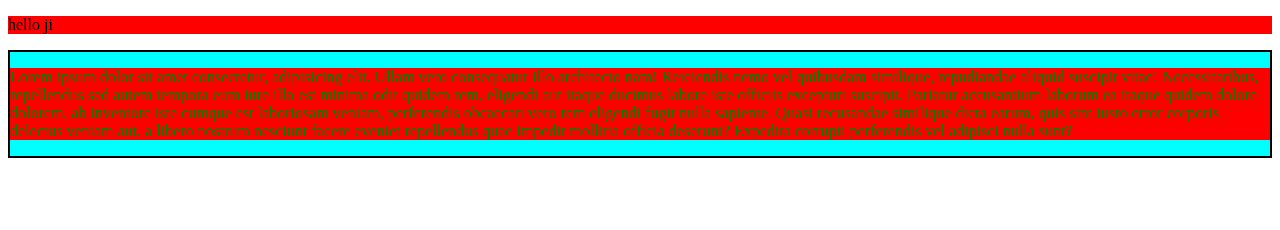
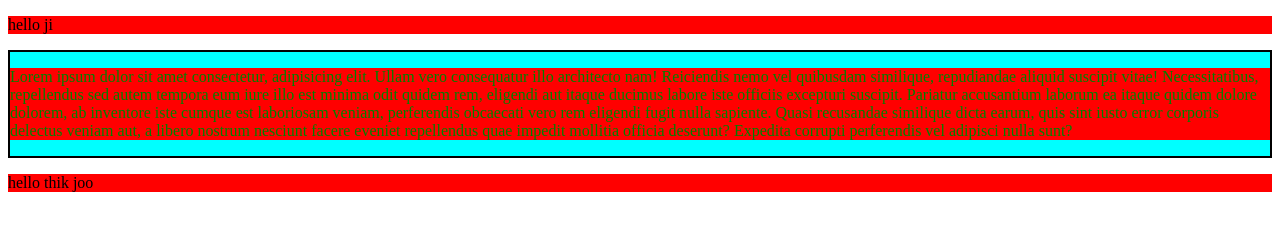
Before and after one commit to ashish605/test, a plain HTML site: page index.html in a window 1280 px wide. Drawn offline with Linux system fonts and the light colour scheme.

Commit message:
new para added

```diff
--- a/index.html
+++ b/index.html
@@ -9,5 +9,6 @@
 <body>
     <p>hello ji</p>
     <div class="main"><p>Lorem ipsum dolor sit amet consectetur, adipisicing elit. Ullam vero consequatur illo architecto nam! Reiciendis nemo vel quibusdam similique, repudiandae aliquid suscipit vitae! Necessitatibus, repellendus sed autem tempora eum iure illo est minima odit quidem rem, eligendi aut itaque ducimus labore iste officiis excepturi suscipit. Pariatur accusantium laborum ea itaque quidem dolore dolorem, ab inventore iste cumque est laboriosam veniam, perferendis obcaecati vero rem eligendi fugit nulla sapiente. Quasi recusandae similique dicta earum, quis sint iusto error corporis delectus veniam aut, a libero nostrum nesciunt facere eveniet repellendus quae impedit mollitia officia deserunt? Expedita corrupti perferendis vel adipisci nulla sunt?</p></div>
+    <p>hello thik joo</p>
 </body>
 </html>
```
